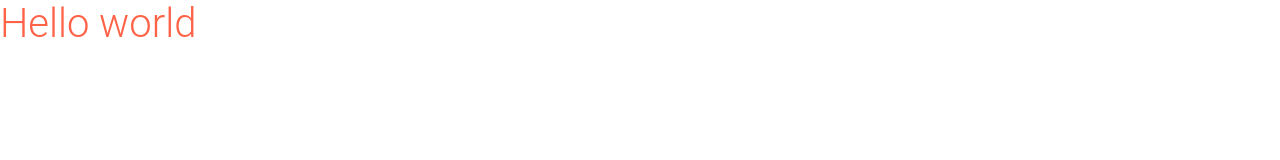
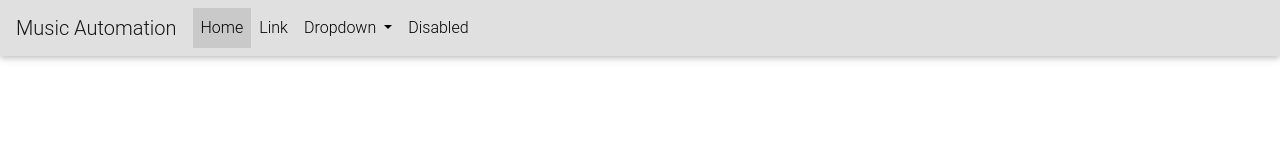
Before and after one commit to ElvannAbendroth/music-automaton-ui, a website: page index.html in a window 1280 px wide. Drawn offline with nearby package versions, Linux system fonts and the light colour scheme; files that its build step writes are made by us from their sources.

Commit message:
Started working on the navbar

```diff
--- a/index.html
+++ b/index.html
@@ -21,7 +21,37 @@
 
 <body>
 
-    <h1>Hello world</h1>
+    <nav class="navbar navbar-expand-lg navbar-light bg-light">
+        <a class="navbar-brand" href="#">Music Automation</a>
+        <button class="navbar-toggler" type="button" data-toggle="collapse" data-target="#navbarSupportedContent" aria-controls="navbarSupportedContent" aria-expanded="false" aria-label="Toggle navigation">
+          <span class="navbar-toggler-icon"></span>
+        </button>
+
+        <div class="collapse navbar-collapse" id="navbarSupportedContent">
+          <ul class="navbar-nav mr-auto navbar-right">
+            <li class="nav-item active">
+              <a class="nav-link" href="#">Home <span class="sr-only">(current)</span></a>
+            </li>
+            <li class="nav-item">
+              <a class="nav-link" href="#">Link</a>
+            </li>
+            <li class="nav-item dropdown">
+              <a class="nav-link dropdown-toggle" href="#" id="navbarDropdown" role="button" data-toggle="dropdown" aria-haspopup="true" aria-expanded="false">
+                Dropdown
+              </a>
+              <div class="dropdown-menu" aria-labelledby="navbarDropdown">
+                <a class="dropdown-item" href="#">Action</a>
+                <a class="dropdown-item" href="#">Another action</a>
+                <div class="dropdown-divider"></div>
+                <a class="dropdown-item" href="#">Something else here</a>
+              </div>
+            </li>
+            <li class="nav-item">
+              <a class="nav-link disabled" href="#">Disabled</a>
+            </li>
+          </ul>
+        </div>
+      </nav>
 
 </body>
 
--- a/scss/example.scss
+++ b/scss/example.scss
@@ -1,4 +1,4 @@
-$primary-color: tomato;
+$primary-color: pink;
 
 body {
   color: $primary-color;
```
